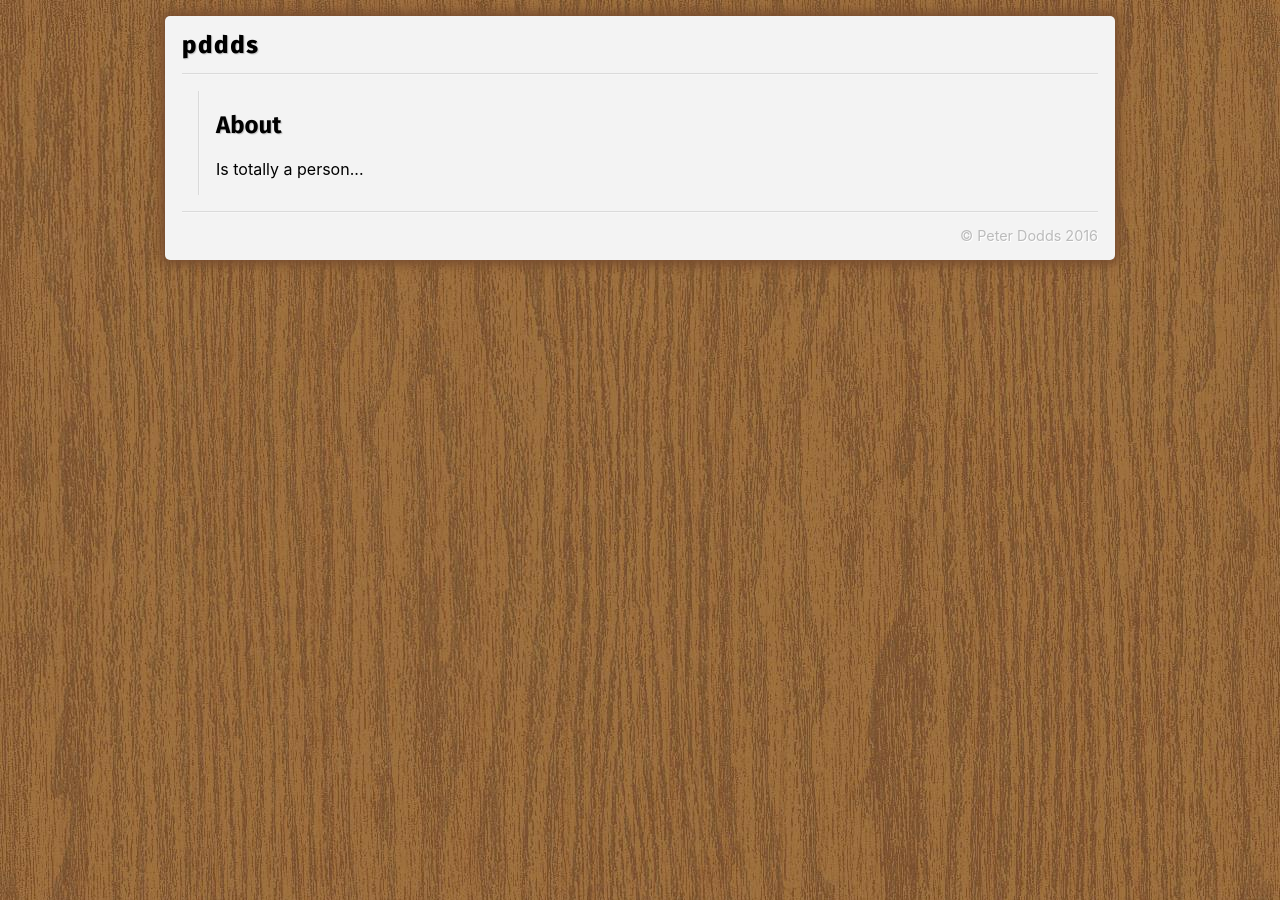
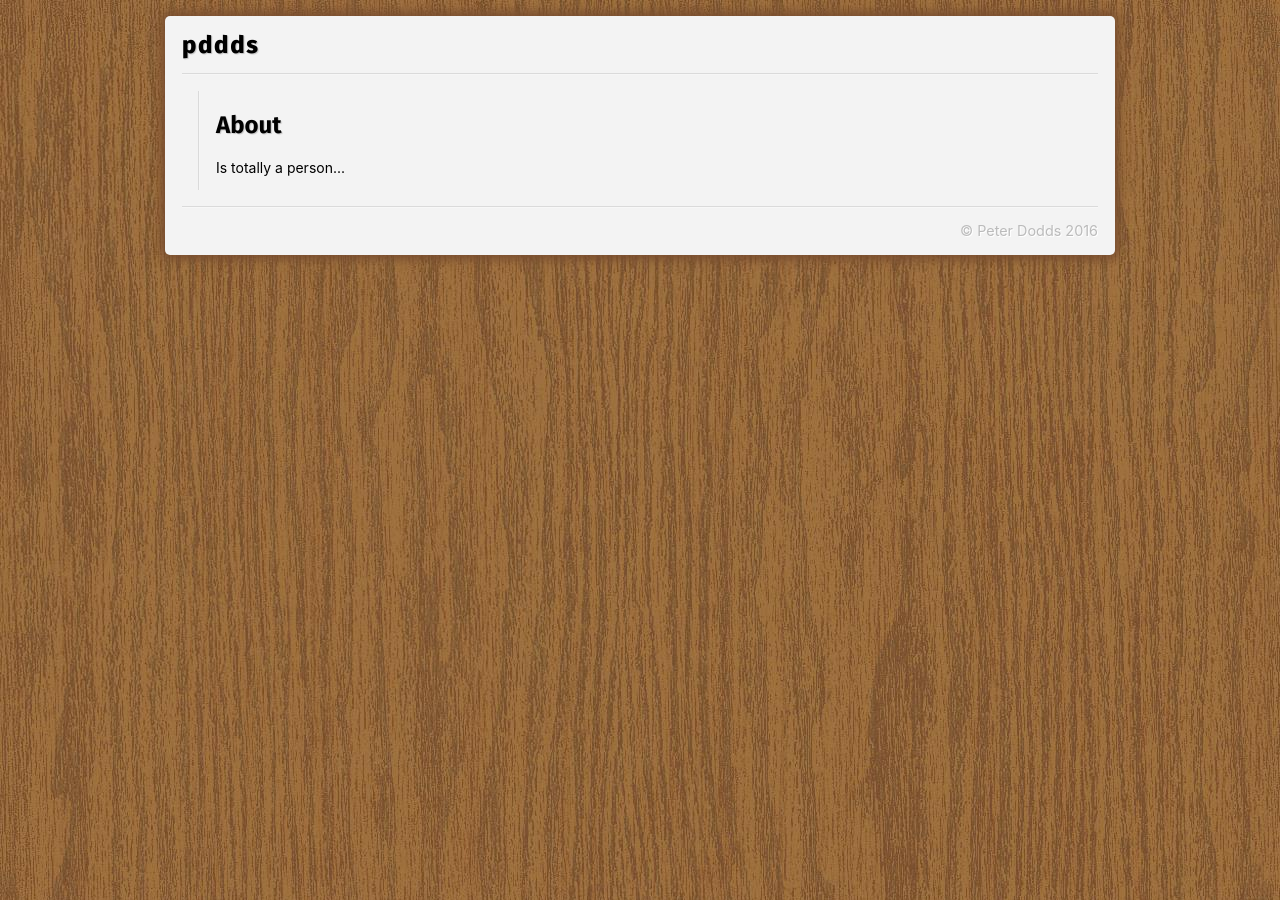
Before and after one commit to m0tive/pddds.com, a Jekyll site: the page built from posts.md, in a window 1280 px wide. Built offline with Jekyll 4.4.1, drawn with Linux system fonts in a browser that asks for light colours.

Commit message:
Reduce the font size in the about section

```diff
--- a/css/base.scss
+++ b/css/base.scss
@@ -155,6 +155,9 @@ a {
         padding-right:0;
         border-right:0;
         order: 2;
+        p {
+            font-size: 14px;
+        }
     }
 
     @media all and (max-width: 768px)
```
